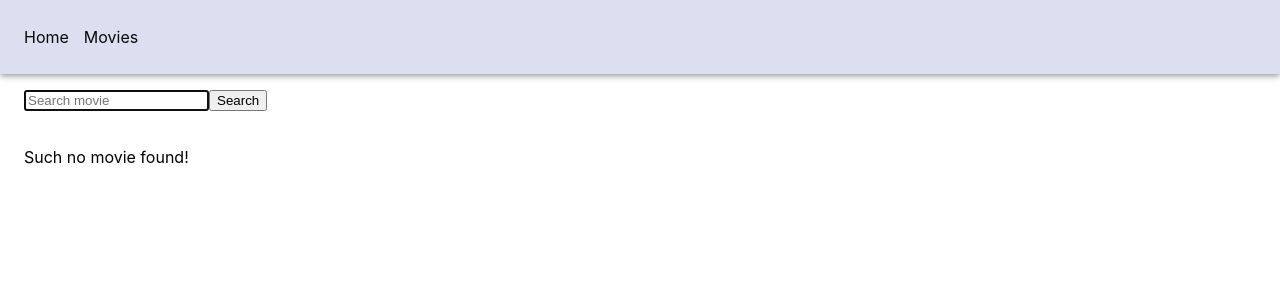
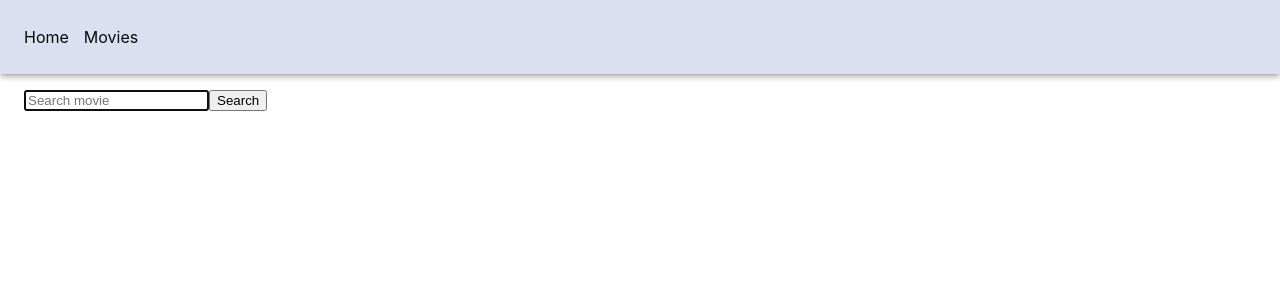
Before and after one commit to Sergiy-Shevchenko/goit-react-hw-05-movies, a React (Create React App) app: page /goit-react-hw-05-movies/movies in a window 1280 px wide. Shown: the top 300 px of the page. Built offline with nearby package versions, Linux system fonts and the light colour scheme.

Commit message:
Update Search.jsx

```diff
--- a/src/components/Search/Search.jsx
+++ b/src/components/Search/Search.jsx
@@ -27,7 +27,7 @@ const Search = () => {
     if (searchMovieName) fetchSearchMovies(searchMovieName);
   }, [searchMovieName]);
 
-  console.log(moviesSearch.length);
+  // console.log(moviesSearch.length)
 
   const handleSubmit = event => {
     event.preventDefault();
@@ -45,6 +45,7 @@ const Search = () => {
     }
   };
 
+  // if (moviesSearch.length === 0)
   return (
     <>
       <form className={css.input} onSubmit={handleSubmit}>
@@ -60,11 +61,9 @@ const Search = () => {
         />
         <button type="submit">Search</button>
       </form>
-      <div className={css.movie__list}>
-      {moviesSearch.length === 0 ? (
-        <p>Such no movie found!</p>
-      ) : (
-        moviesSearch.map(({ id, title }) => {
+
+      <ul className={css.list}>
+        {moviesSearch.map(({ id, title }) => {
           return (
             <li key={id} className={css.item}>
               <Link
@@ -76,8 +75,8 @@ const Search = () => {
               </Link>
             </li>
           );
-        })
-      )}</div>
+        })}
+      </ul>
     </>
   );
 };
```
